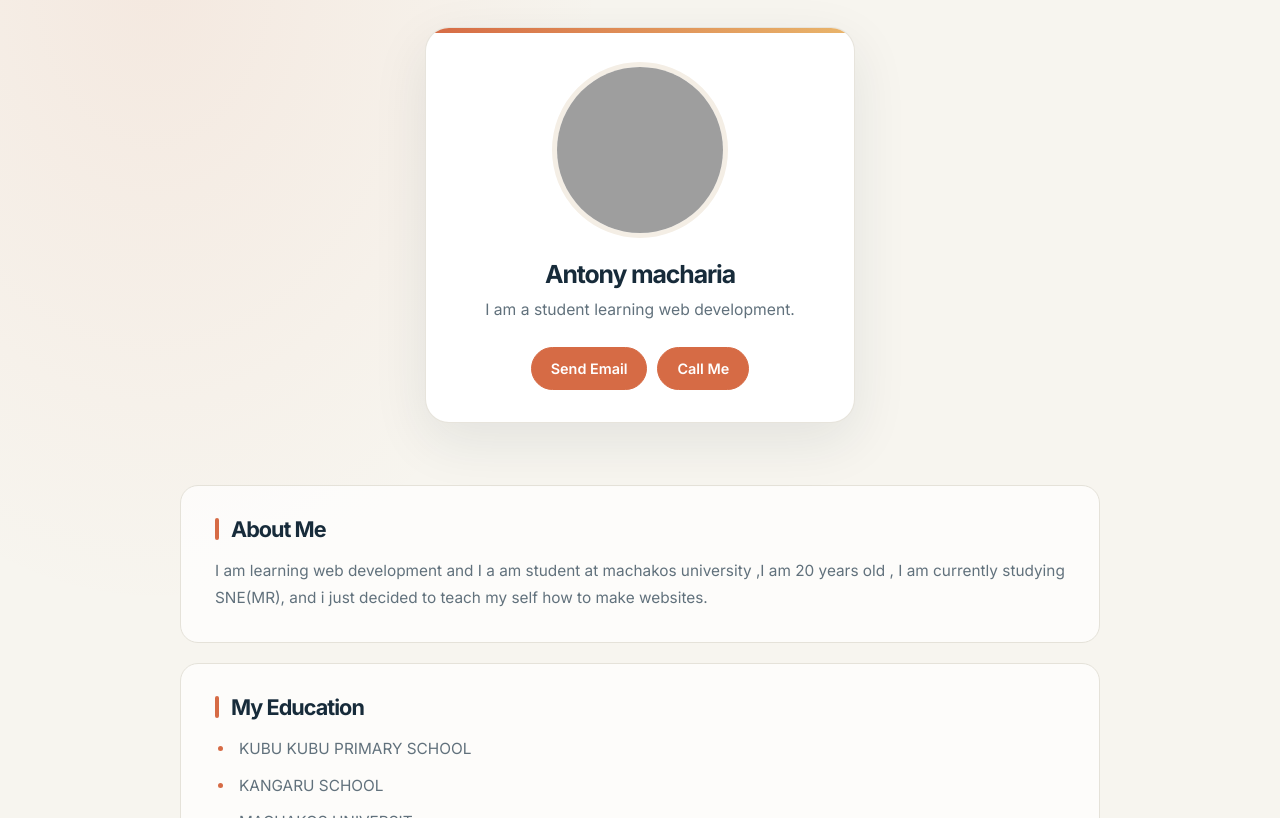
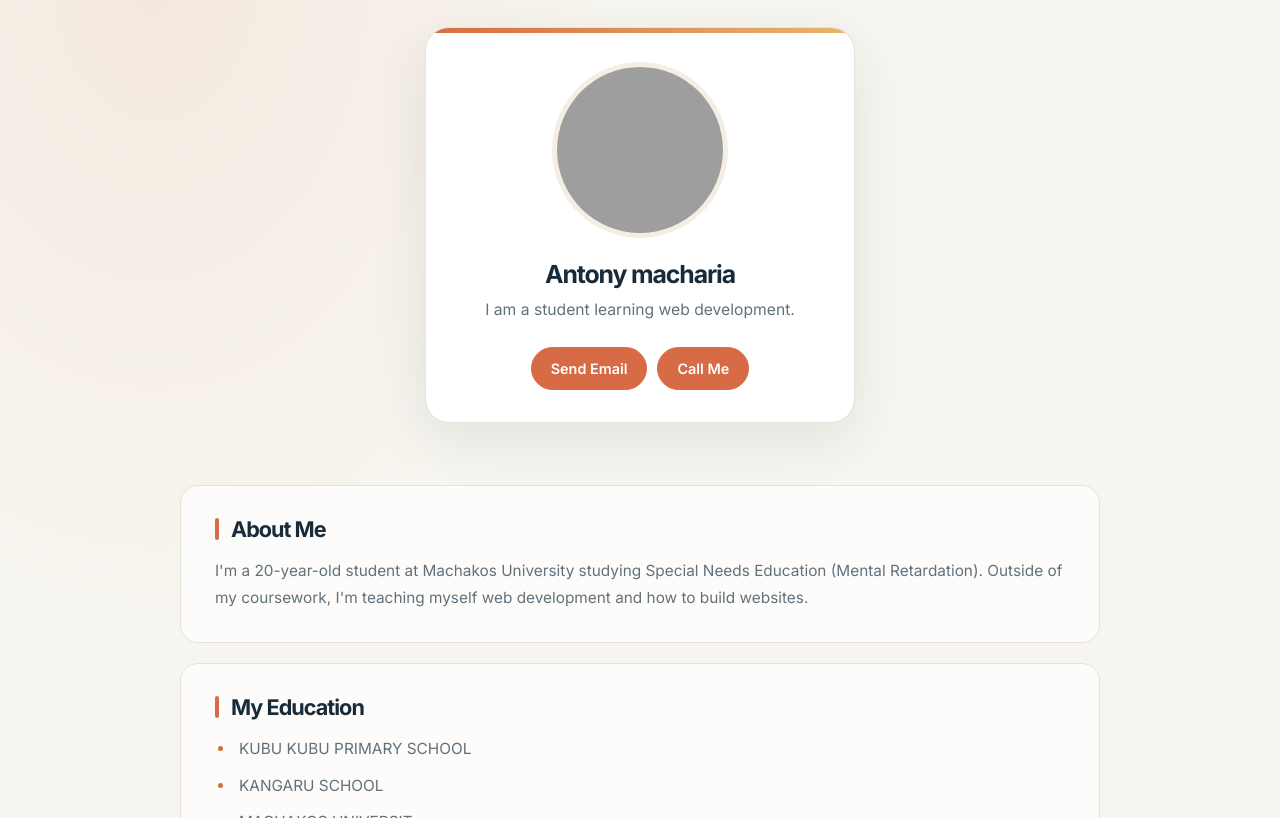
Before and after one commit to machariaantony2006-wq/myfirstwebsite, a plain HTML site: page index.html in a window 1280 px wide. Shown: the part 282-1100 px from the top of the page. Drawn offline with Linux system fonts and the light colour scheme; grey boxes are pictures that could not be loaded.

Commit message:
update website

```diff
--- a/index.html
+++ b/index.html
@@ -72,8 +72,7 @@
             <h2>About Me</h2>
 
             <p>
-                I am learning web development and
-                I a am student at machakos university ,I am 20 years old , I am currently studying SNE(MR), and i just decided to teach my self how to make websites.
+                 I'm a 20-year-old student at Machakos University studying Special Needs Education (Mental Retardation). Outside of my coursework, I'm teaching myself web development and how to build websites.
             </p>
 
         </section>
```
